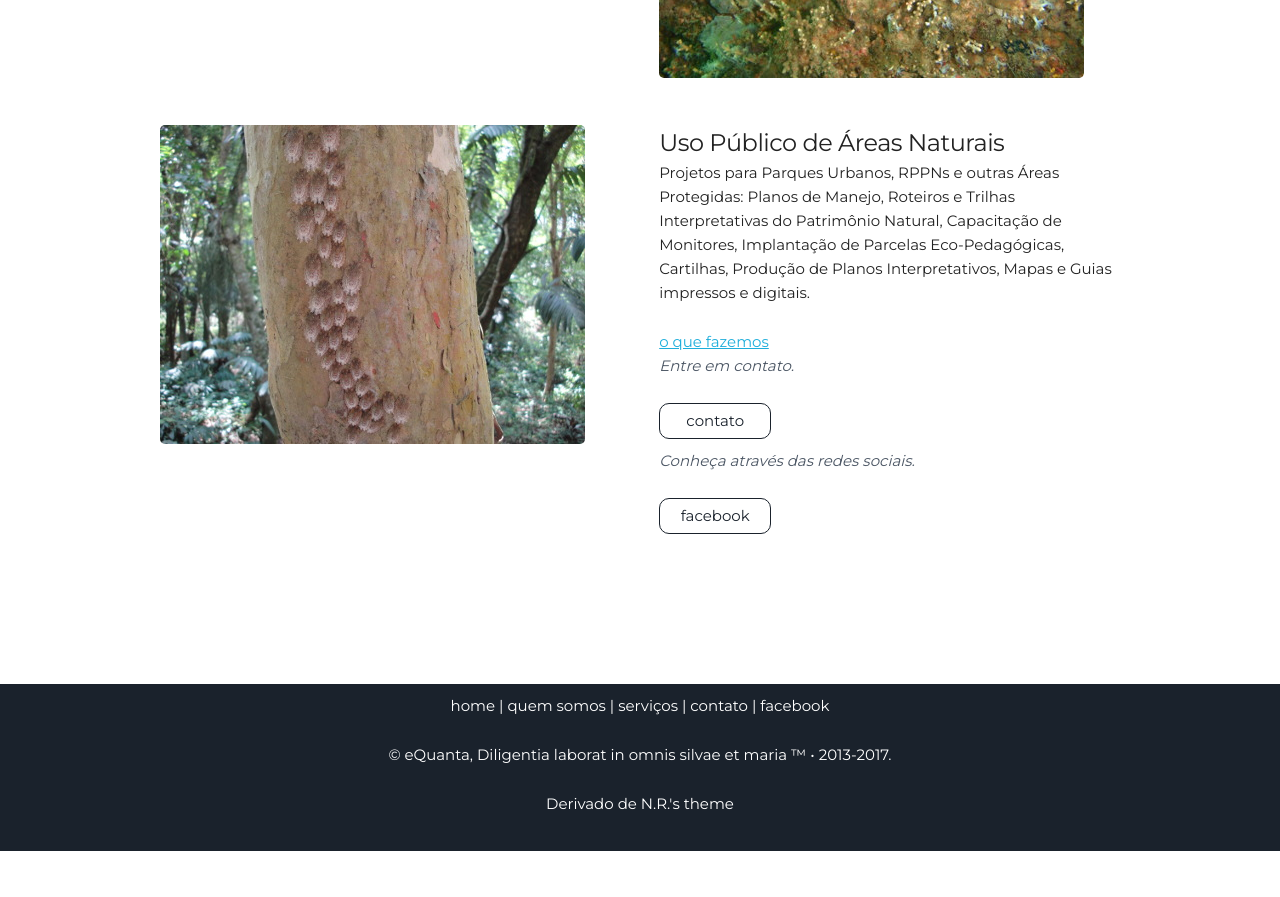
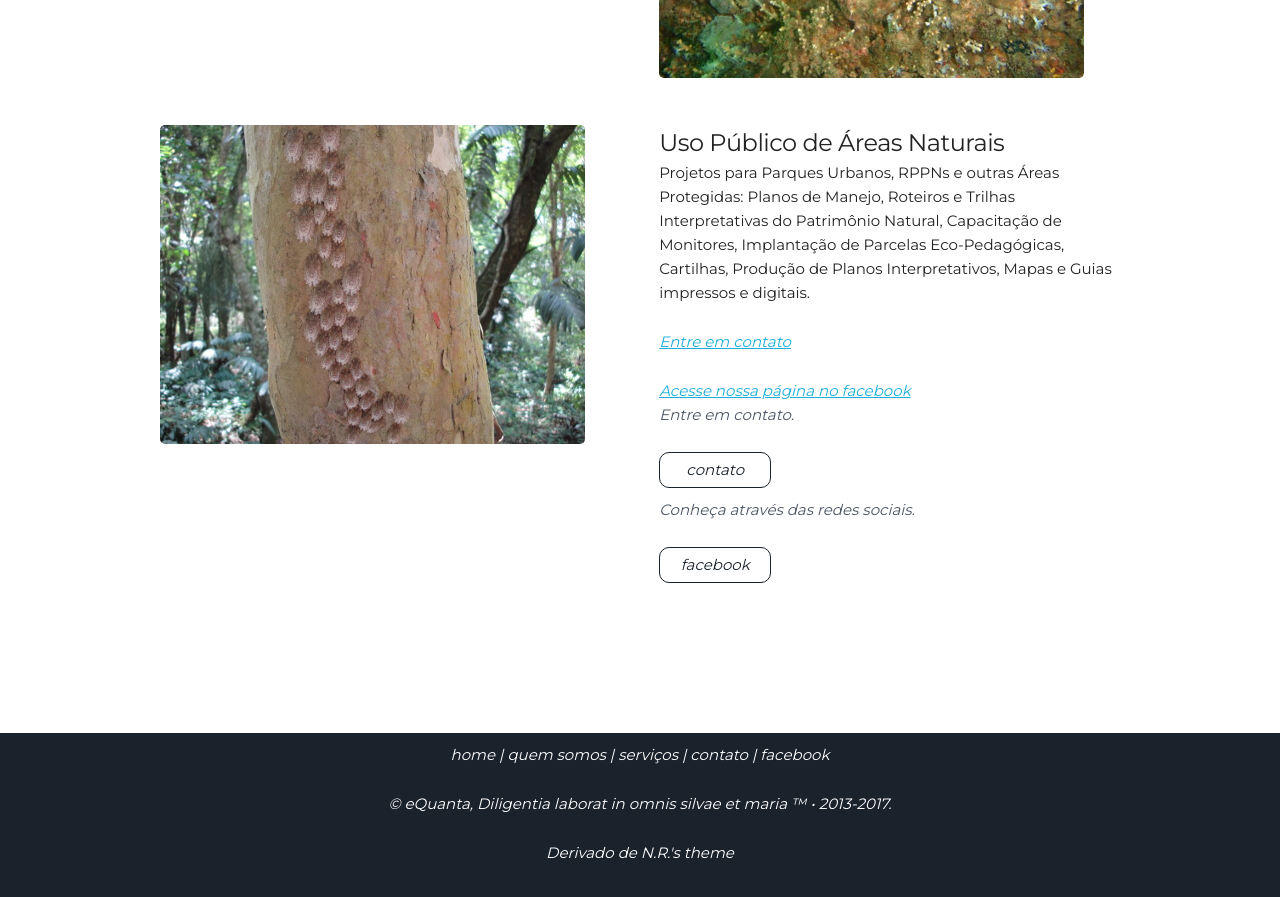
Before and after one commit to leroy1977/eQ1, a Jekyll site: the page built from index.html, in a window 1280 px wide and 900 px high, scrolled down 2788 px. Shown: the top 897 px of the window. Built offline with Jekyll 4.4.1, drawn with Linux system fonts in a browser that asks for light colours; before the commit the page ends 3639 px from its top, so only the background shows below that.

Commit message:
Update projects.html

```diff
--- a/_includes/projects.html
+++ b/_includes/projects.html
@@ -53,7 +53,8 @@
       </ul> -->
       <p>Projetos para Parques Urbanos, RPPNs e outras Áreas Protegidas: Planos de Manejo, Roteiros e Trilhas Interpretativas do Patrimônio Natural, Capacitação de Monitores, Implantação de Parcelas Eco-Pedagógicas, Cartilhas, Produção de Planos Interpretativos, Mapas e Guias impressos e digitais.</p>
 
-      <a class="link" href="#projects" data-scroll>o que fazemos</a>
+      <p> <i> <a class="link" href="mailto:{{site.email}}" data-scroll>Entre em contato</a> </p>
+      <a class="link" href="#about" data-scroll>Acesse nossa página no facebook</a>
       <p> <i> <font color= #4B5664> Entre em contato. </i> </p>
       <a class="project-link" href="mailto:{{site.email}}">contato</a>
       <p> <i> <font color= #4B5664> Conheça através das redes sociais. </i> </p>
```
